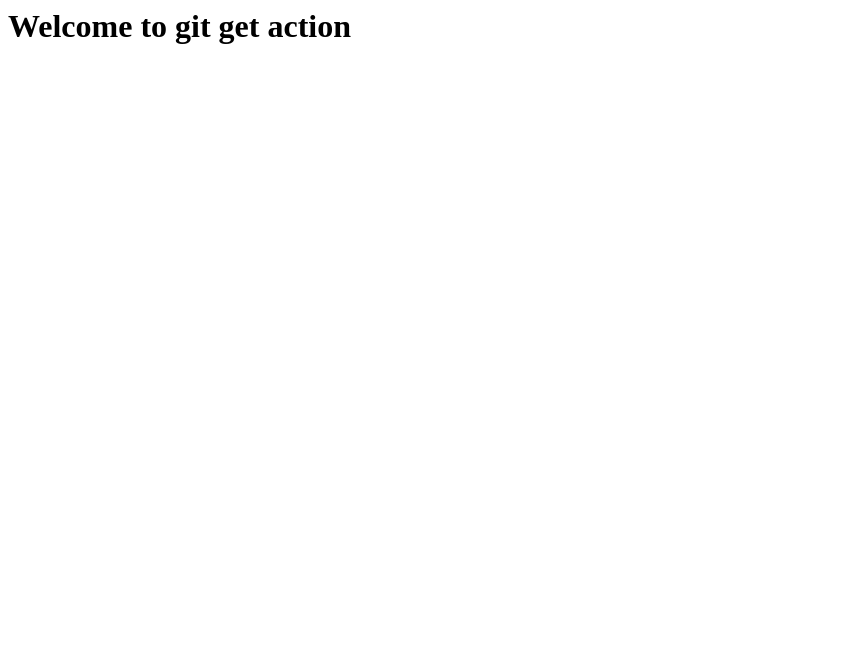
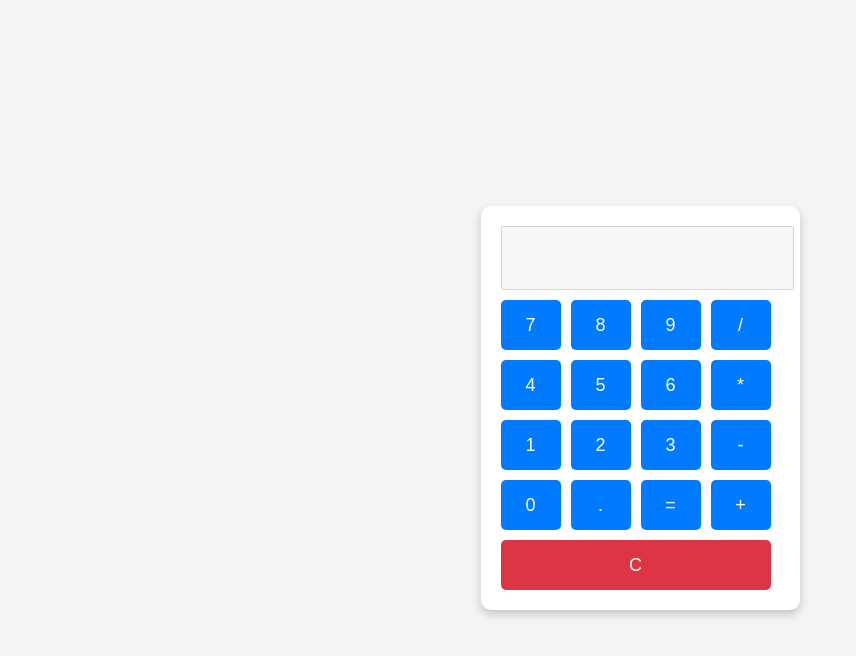
Before and after one commit to Jashwanth-188/static_website, a plain HTML site: page index.html in a window 1280 px wide. Shown: the whole page, without its empty margins (0-856 px from the left). Drawn offline with Linux system fonts and the light colour scheme.

Commit message:
Update index.html

```diff
--- a/index.html
+++ b/index.html
@@ -1 +1,94 @@
-<h1>Welcome to git get action</h1>
+<!DOCTYPE html>
+<html>
+<head>
+  <meta charset="UTF-8">
+  <title>Simple Calculator</title>
+  <style>
+    body {
+      font-family: Arial, sans-serif;
+      display: flex;
+      justify-content: center;
+      align-items: center;
+      height: 100vh;
+      background: #f4f4f4;
+    }
+    .calculator {
+      background: white;
+      padding: 20px;
+      border-radius: 10px;
+      box-shadow: 0px 4px 10px rgba(0, 0, 0, 0.2);
+    }
+    #result {
+      width: 100%;
+      height: 50px;
+      font-size: 20px;
+      text-align: right;
+      margin-bottom: 10px;
+      padding: 5px;
+    }
+    .buttons {
+      display: grid;
+      grid-template-columns: repeat(4, 60px);
+      gap: 10px;
+    }
+    button {
+      height: 50px;
+      font-size: 18px;
+      border: none;
+      background: #007BFF;
+      color: white;
+      border-radius: 5px;
+      cursor: pointer;
+    }
+    button:hover {
+      background: #0056b3;
+    }
+  </style>
+</head>
+<body>
+  <div class="calculator">
+    <input type="text" id="result" disabled>
+    <div class="buttons">
+      <button onclick="appendValue('7')">7</button>
+      <button onclick="appendValue('8')">8</button>
+      <button onclick="appendValue('9')">9</button>
+      <button onclick="appendValue('/')">/</button>
+
+      <button onclick="appendValue('4')">4</button>
+      <button onclick="appendValue('5')">5</button>
+      <button onclick="appendValue('6')">6</button>
+      <button onclick="appendValue('*')">*</button>
+
+      <button onclick="appendValue('1')">1</button>
+      <button onclick="appendValue('2')">2</button>
+      <button onclick="appendValue('3')">3</button>
+      <button onclick="appendValue('-')">-</button>
+
+      <button onclick="appendValue('0')">0</button>
+      <button onclick="appendValue('.')">.</button>
+      <button onclick="calculate()">=</button>
+      <button onclick="appendValue('+')">+</button>
+
+      <button onclick="clearResult()" style="grid-column: span 4; background: #dc3545;">C</button>
+    </div>
+  </div>
+
+  <script>
+    function appendValue(val) {
+      document.getElementById("result").value += val;
+    }
+
+    function calculate() {
+      try {
+        document.getElementById("result").value = eval(document.getElementById("result").value);
+      } catch {
+        document.getElementById("result").value = "Error";
+      }
+    }
+
+    function clearResult() {
+      document.getElementById("result").value = "";
+    }
+  </script>
+</body>
+</html>
```
